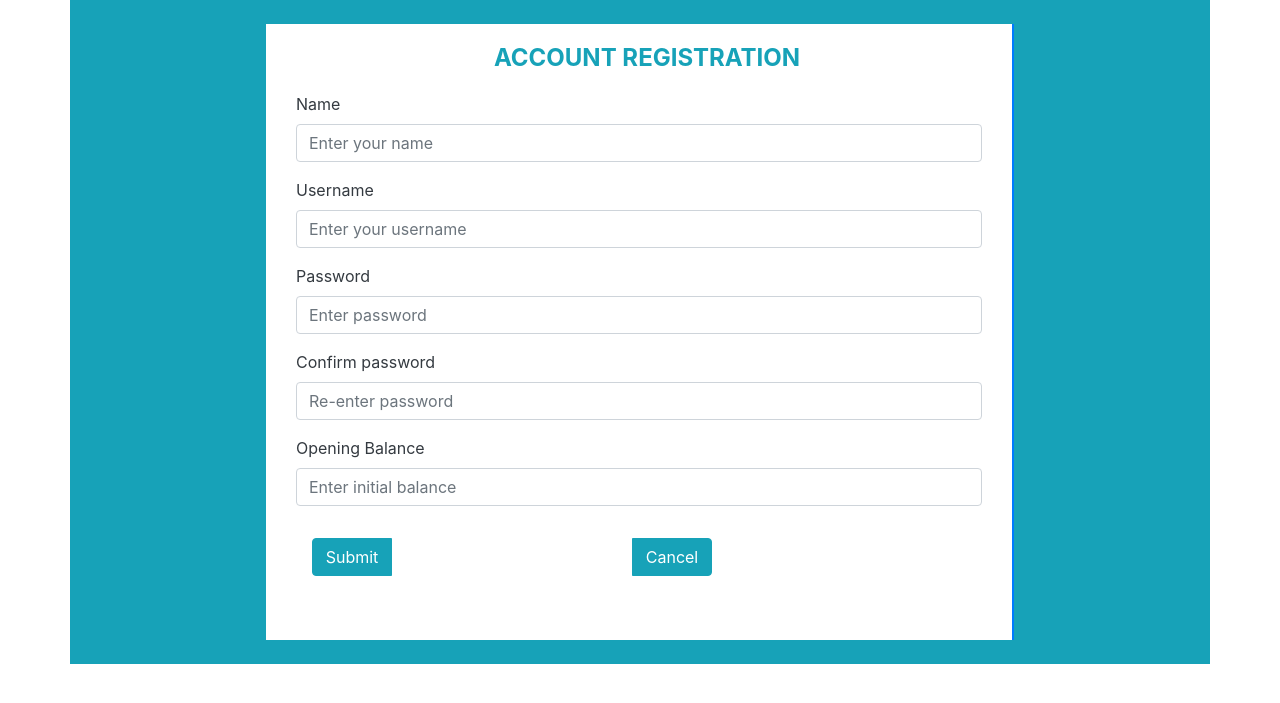
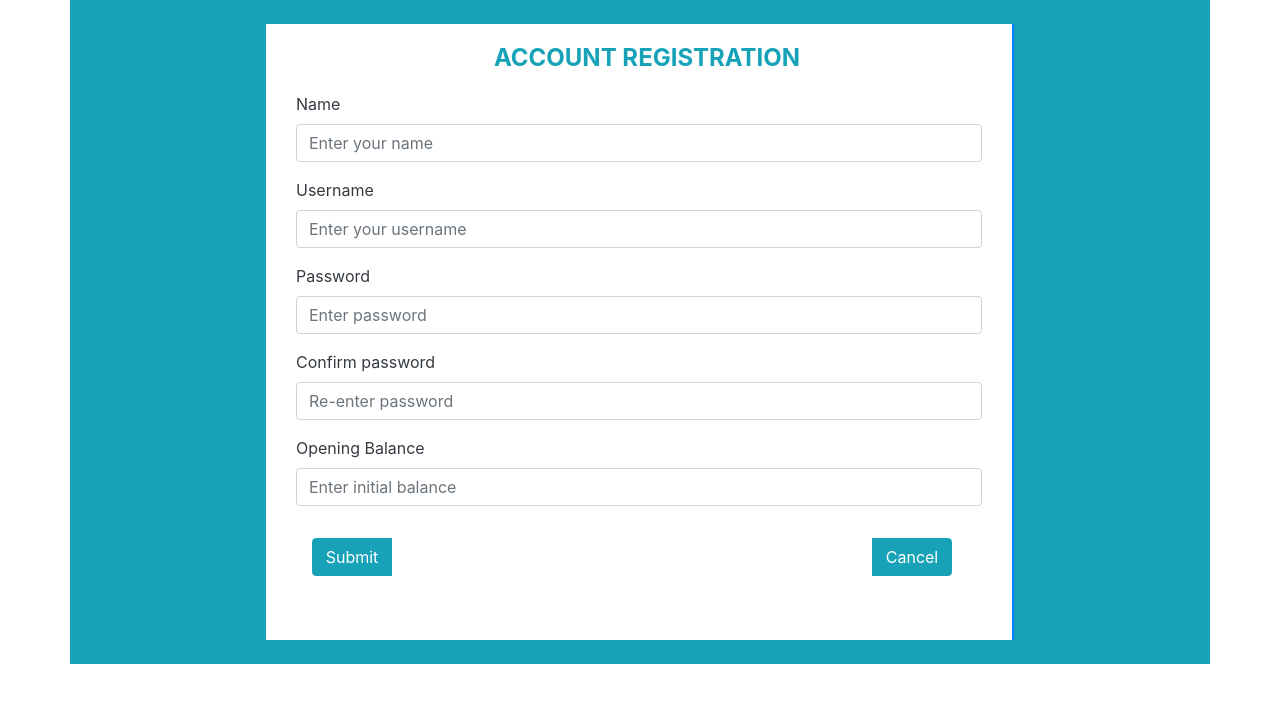
Before and after one commit to SWE266-OnlineBankingApp/bankofirvine, a Flask app: page /register in a window 1280 px wide. Shown: the top 703 px of the page. Run offline with Flask 2, Linux system fonts and the light colour scheme; some libraries are stand-ins or nearby versions.

Commit message:
fixed align issues

```diff
--- a/application/templates/register.html
+++ b/application/templates/register.html
@@ -43,7 +43,7 @@
           <button id="register" type="submit" class="btn btn-info btn-block mt-3 mb-5 "
             style="width: 80px;margin-left:1rem; ">Submit</button>
             <a href="{{ url_for('home') }}" class="btn btn-info mt-3" role="button"
-            style="width: 80px; height: 38px; margin-left: 15rem; ">Cancel </a>
+            style="width: 80px; height: 38px; margin-left: 30rem; ">Cancel </a>
         </div>
 
       </form>
```
